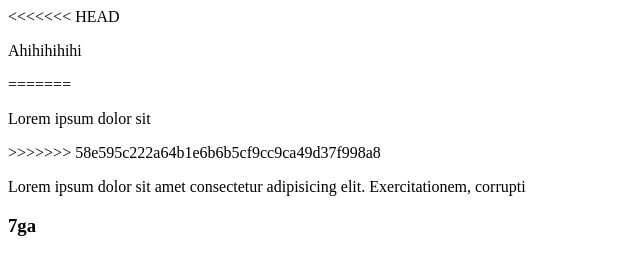
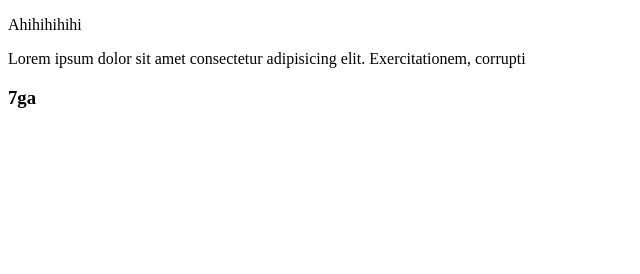
Before and after one commit to ALEXANDER3TON/test, a plain HTML site: page boostrapCapstone/index.html in a window 1280 px wide. Shown: the whole page, without its empty margins (0-640 px from the left). Drawn offline with Linux system fonts and the light colour scheme.

Commit message:
remove conflict

```diff
--- a/boostrapCapstone/index.html
+++ b/boostrapCapstone/index.html
@@ -6,11 +6,7 @@
     <title>Document</title>
 </head>
 <body>
-<<<<<<< HEAD
     <p class="test">Ahihihihihi</p>
-=======
-    <p>Lorem ipsum dolor sit</p>
->>>>>>> 58e595c222a64b1e6b6b5cf9cc9ca49d37f998a8
 
     <p>Lorem ipsum dolor sit amet consectetur adipisicing elit. Exercitationem, corrupti</p>
     <H3>7ga</H3>
```
